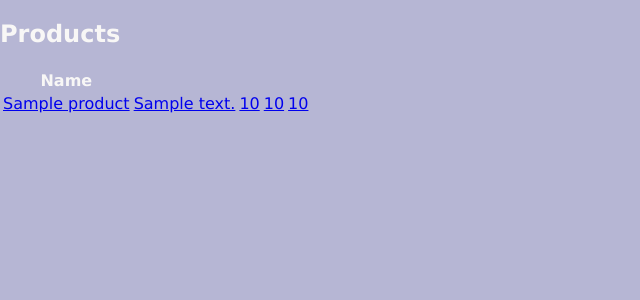
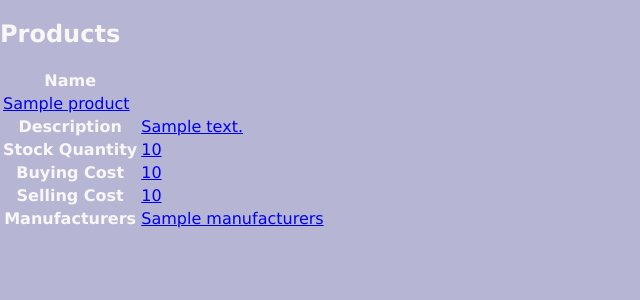
Before and after one commit to 19Miller96/lab_week_shop_inventory, a Flask app: template templates/products/index.html in a window 1280 px wide. Shown: the part 54-354 px from the top of the page, without its empty margins (0-640 px from the left). Run offline with Flask 2, Linux system fonts and the light colour scheme; the template is opened without the code that fills it: most values are stand-ins (such as "Sample title", 1, 10 or a date in 2020).

Commit message:
product_layout_changed

```diff
--- a/templates/products/index.html
+++ b/templates/products/index.html
@@ -10,10 +10,26 @@
   {% for product in products %}
   <tr>
     <td><a href="/products/{{ product.id }}"> {{product.name}} </a></td>
+  </tr>
+  <tr>
+    <th>Description</th>
     <td><a href="/products/{{ product.description }}"> {{product.description}} </a></td>
+  </tr>
+  <tr>
+    <th>Stock Quantity</th>
     <td><a href="/products/{{ product.stock_quantity }}"> {{product.stock_quantity}} </a></td>
+  </tr>
+  <tr>
+    <th>Buying Cost</th>
     <td><a href="/products/{{ product.buying_cost }}"> {{product.buying_cost}} </a></td>
+  </tr>
+  <tr>
+    <th>Selling Cost</th>
     <td><a href="/products/{{ product.selling_cost }}"> {{product.selling_cost}} </a></td>
+  </tr>
+  <tr>
+    <th>Manufacturers</th>
+    <td><a href="/products/{{ product.manufacturers }}"> {{product.manufacturers}} </a></td>
   </tr>
   {% endfor %}
 </table>
```
